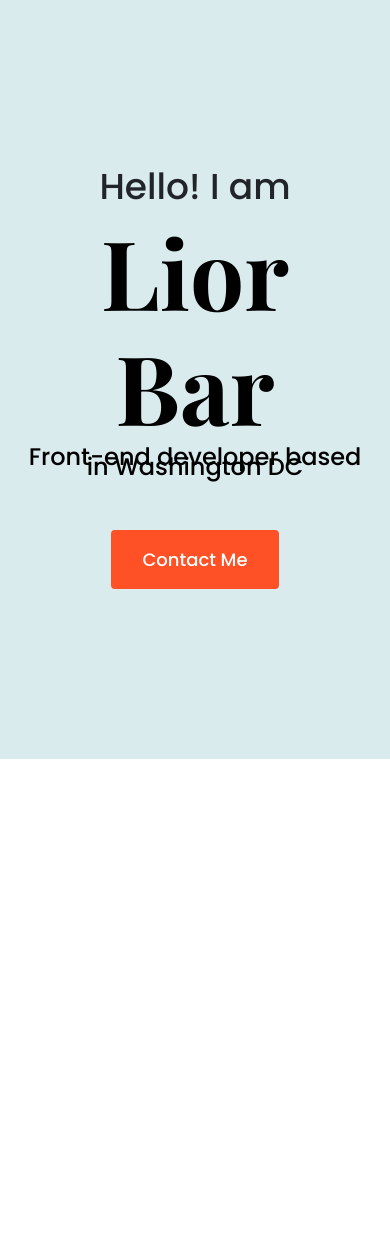
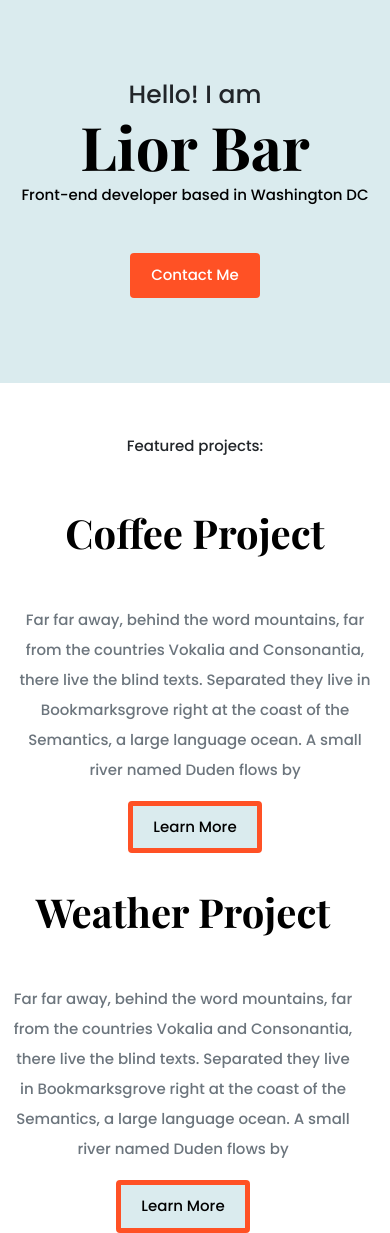
Before and after one commit to LiorBar230/Lior-Bar-Portfolio-Project, a plain HTML site: page index.html in a window 390 px wide. Before the commit the page ends 844 px from the top, so only its background shows below. Drawn offline with nearby package versions, Linux system fonts and the light colour scheme.

Commit message:
adding content to the front page and making the website responsive

```diff
--- a/index.html
+++ b/index.html
@@ -34,5 +34,49 @@
       <h2 class="mb-5">Front-end developer based in Washington DC</h2>
       <a href="contact.html" class="btn btn-branding"> Contact Me</a>
     </div>
+    <p class="text-center m-5">Featured projects:</p>
+    <div class="container">
+      <div class="row project-container">
+        <div class="col d-none d-lg-block">
+          <img src="images/coffee.png" class="img-fluid project-image" alt="coffee-project" />
+        </div>
+        <div class="col ">
+            <div class="project-description"><h2 class="mb-5">Coffee Project</h2>
+          <p class="mb-3 text-muted">
+            Far far away, behind the word mountains, far from the countries
+            Vokalia and Consonantia, there live the blind texts. Separated they
+            live in Bookmarksgrove right at the coast of the Semantics, a large
+            language ocean. A small river named Duden flows by
+          </p>
+          <a
+            href="https://s3.amazonaws.com/shecodesio-production/challenge_submissions/files/001/109/548/original/final-project.html?1661632547"
+            class="btn btn-branding-outline"
+          >
+            Learn More</a
+          ></div>
+
+        </div>
+        <div class="row project-container">
+        <div class="col">
+        <div class="project-description">
+          <h2 class="mb-5">Weather Project</h2>
+          <p class="mb-3 text-muted">
+            Far far away, behind the word mountains, far from the countries
+            Vokalia and Consonantia, there live the blind texts. Separated they
+            live in Bookmarksgrove right at the coast of the Semantics, a large
+            language ocean. A small river named Duden flows by
+          </p>
+          <a
+            href="https://brilliant-wisp-f9cee6.netlify.app/"
+            class="btn btn-branding-outline"
+          >
+            Learn More</a
+          ></div>
+        </div>
+        <div class="col d-none d-lg-block">
+          <img src="images/weather.png" class="img-fluid project-image" alt="weather-project" />
+        </div>
+      </div>
+    </div>
   </body>
 </html>
--- a/styles/styles.css
+++ b/styles/styles.css
@@ -19,8 +19,13 @@ h6 {
   font-family: var(--heading-font-family);
   font-weight: bold;
 }
+h2 {
+  font-size: 64px;
+}
 p {
   font-weight: normal;
+  font-size: 16px;
+  line-height: 30px;
 }
 .hero {
   background: var(--branding-color);
@@ -52,3 +57,79 @@ p {
   margin: 10px 15px;
   padding: 15px 30px;
 }
+
+.btn-branding-outline {
+  background: var(--branding-color);
+  border: 5px solid var(--accent-color);
+  border-radius: 4px;
+  color: black;
+  font-size: 18px;
+  padding: 15px 30px;
+}
+
+.project-container {
+  margin-top: 35px;
+}
+
+.project-description {
+  padding: 30px 50px;
+}
+.project-image {
+  border: 1px solid lightgray;
+}
+
+@media (max-width: 900px) {
+  h2 {
+    font-size: 40px;
+  }
+  p {
+    font-weight: normal;
+    font-size: 15px;
+    line-height: 30px;
+  }
+
+  .project-description {
+    padding: 0;
+    text-align: center;
+  }
+
+  .hero {
+    background: var(--branding-color);
+    text-align: center;
+    padding: 80px 10px;
+  }
+
+  .hero p {
+    font-size: 25px;
+    margin: 0;
+  }
+
+  .hero h1 {
+    font-size: 60px;
+  }
+
+  .hero h2 {
+    font-family: var(--deafult-font-family);
+    font-weight: lighter;
+    font-size: 15px;
+    line-height: 10px;
+  }
+
+  .btn-branding {
+    border-radius: 4px;
+    background: var(--accent-color);
+    color: white;
+    font-size: 15px;
+    margin: 5px 7px;
+    padding: 10px 20px;
+  }
+
+  .btn-branding-outline {
+    background: var(--branding-color);
+    border: 5px solid var(--accent-color);
+    border-radius: 4px;
+    color: black;
+    font-size: 15px;
+    padding: 10px 20px;
+  }
+}
```
Also changed, not shown: images/coffee.png (added), images/weather.png (added).
